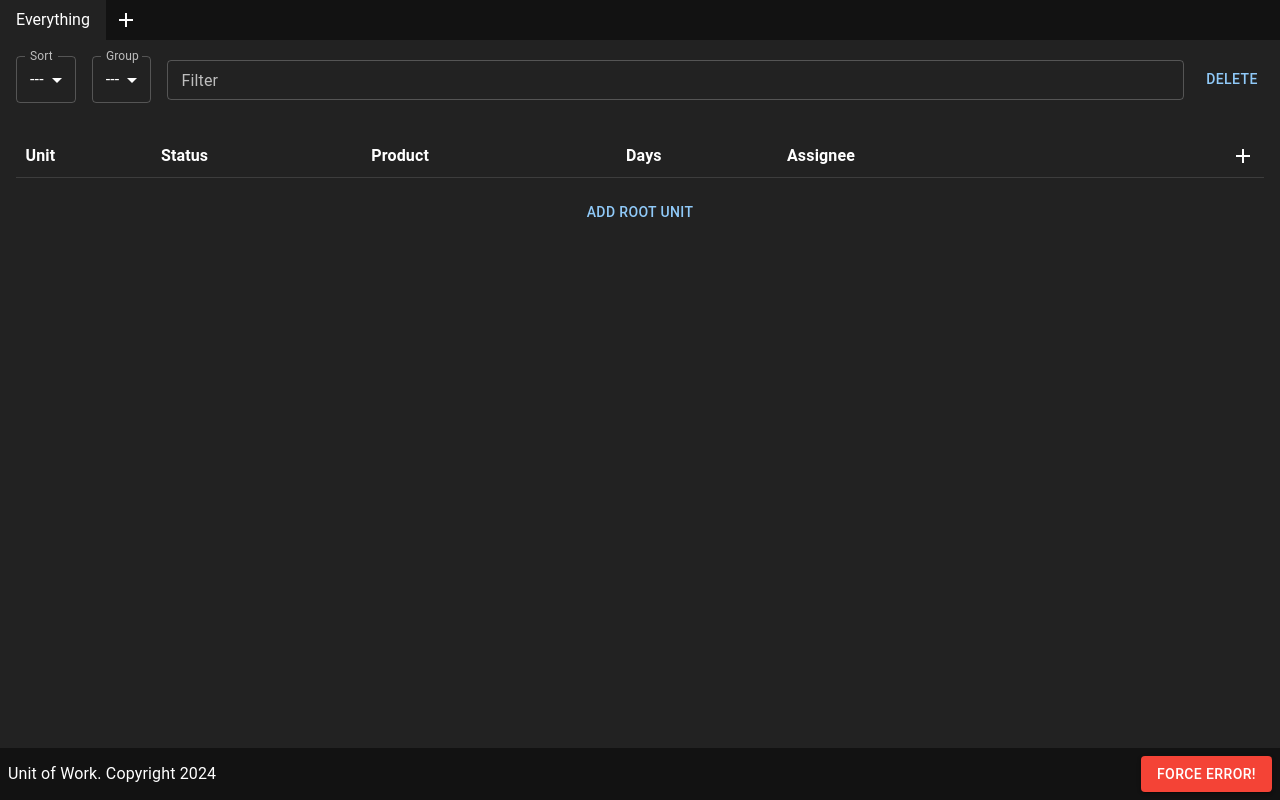
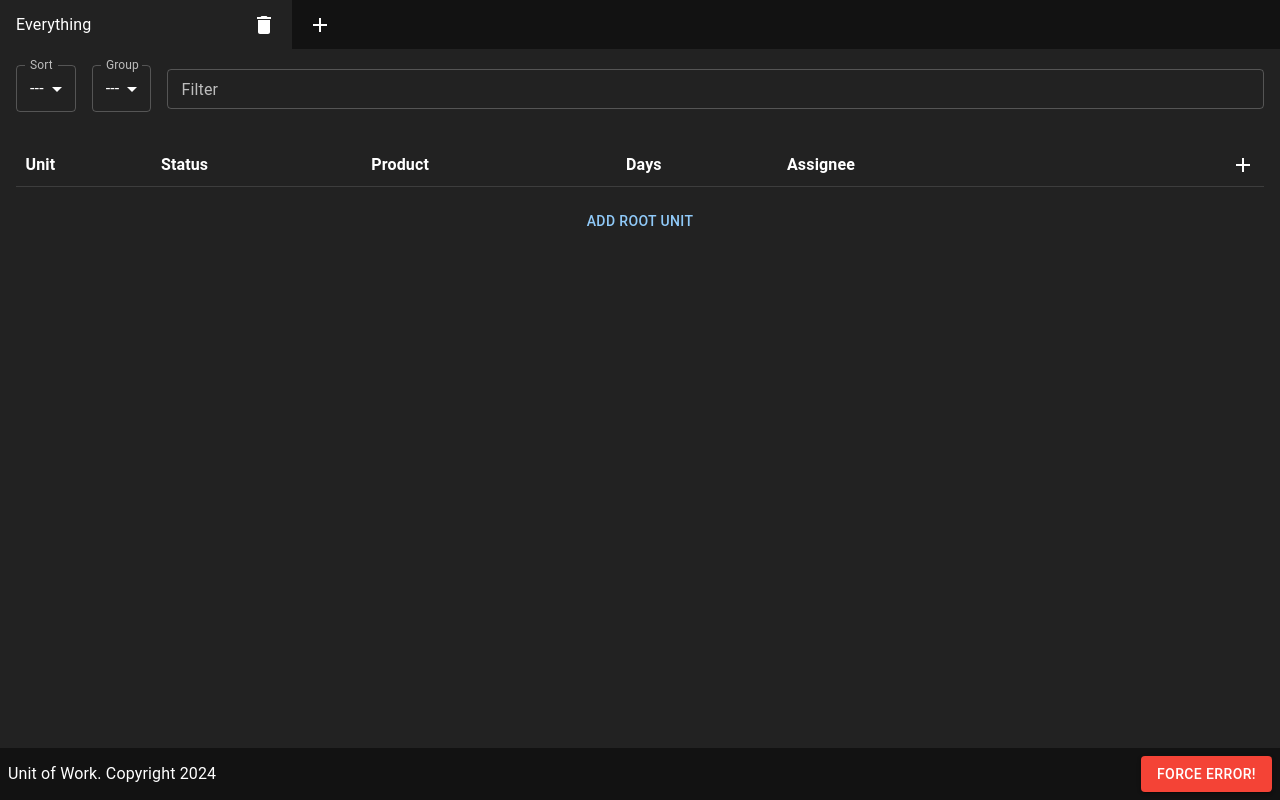
Before and after one commit to spensbot/unit-of-work, a React (Vite) app: page / in a window 1280 px wide. Built offline with nearby package versions, Linux system fonts and the light colour scheme.

Commit message:
Add ability to change view name

```diff
--- a/src/View/ViewConfig.tsx
+++ b/src/View/ViewConfig.tsx
@@ -21,7 +21,7 @@ export default function ViewConfig({ guid }: { guid: string }) {
       <SortView />
       <GroupView />
       <FilterView />
-      <Button onClick={() => dispatch(deleteView({ guid }))}>Delete</Button>
+      {/* <Button onClick={() => dispatch(deleteView({ guid }))}>Delete</Button> */}
     </Root>
   )
 }
--- a/src/View/ViewSelect.tsx
+++ b/src/View/ViewSelect.tsx
@@ -1,18 +1,25 @@
 import styled from "@emotion/styled"
 import { useActivePortfolio } from "../Portfolio/Portfolio"
 import { useAppDispatch } from "../config/store"
-import { addView, setActiveView } from "../Portfolio/portfolioSlice"
+import {
+  addView,
+  deleteView,
+  setActiveView,
+  setViewName,
+} from "../Portfolio/portfolioSlice"
 import { Box, IconButton } from "@mui/material"
 import Add from "@mui/icons-material/Add"
 import { useDispatch } from "react-redux"
 import { newTableView } from "./View"
+import DisplayInput from "../components/DisplayInput"
+import DeleteIcon from "@mui/icons-material/Delete"
 
 export default function ViewSelect() {
   const dispatch = useDispatch()
   const viewGuids = useActivePortfolio((p) => p.viewGuids)
 
   return (
-    <Root>
+    <Box display="flex" alignItems="center" gap={1}>
       {viewGuids.map((guid) => (
         <ViewSelectItem key={guid} guid={guid} />
       ))}
@@ -25,13 +32,9 @@ export default function ViewSelect() {
           backgroundColor: "background.default",
         }}
       />
-    </Root>
+    </Box>
   )
 }
-
-const Root = styled.div`
-  display: flex;
-`
 
 function ViewSelectItem({ guid }: { guid: string }) {
   const activeViewGuid = useActivePortfolio((p) => p.activeViewGuid)
@@ -41,19 +44,26 @@ function ViewSelectItem({ guid }: { guid: string }) {
   const isActive = activeViewGuid === guid
 
   return (
-    <ItemRoot
-      isActive={isActive}
+    <Box
+      bgcolor={isActive ? "background.paper" : "background.default"}
+      sx={{ px: 1, py: 0.2 }}
       onClick={() => dispatch(setActiveView({ guid: guid }))}
+      display="flex"
+      alignItems="center"
     >
-      {viewName}
-    </ItemRoot>
+      {isActive ? (
+        <>
+          <DisplayInput
+            value={viewName}
+            onChange={(name) => dispatch(setViewName({ guid, name }))}
+          />
+          <IconButton onClick={() => dispatch(deleteView({ guid }))}>
+            <DeleteIcon />
+          </IconButton>
+        </>
+      ) : (
+        viewName
+      )}
+    </Box>
   )
 }
-
-const ItemRoot = styled.button<{ isActive: boolean }>`
-  background-color: ${({ theme, isActive }) =>
-    isActive
-      ? theme.palette.background.paper
-      : theme.palette.background.default};
-  padding: ${({ theme }) => theme.spacing(0.5) + " " + theme.spacing(2)};
-`
--- a/src/components/DisplayInput.tsx
+++ b/src/components/DisplayInput.tsx
@@ -41,7 +41,7 @@ export default function DisplayInput({
         slotProps={{
           input: {
             sx: {
-              color: faded ? "orange" : "text.primary",
+              color: faded ? "text.secondary" : "text.primary",
               padding: 0,
             },
           },
```
